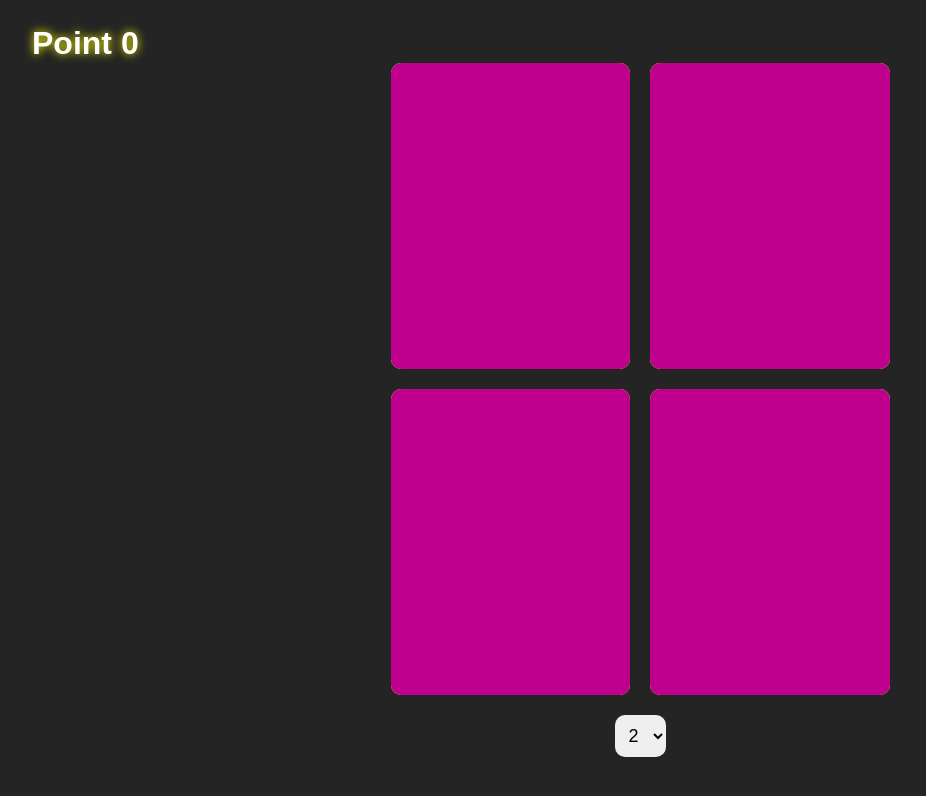
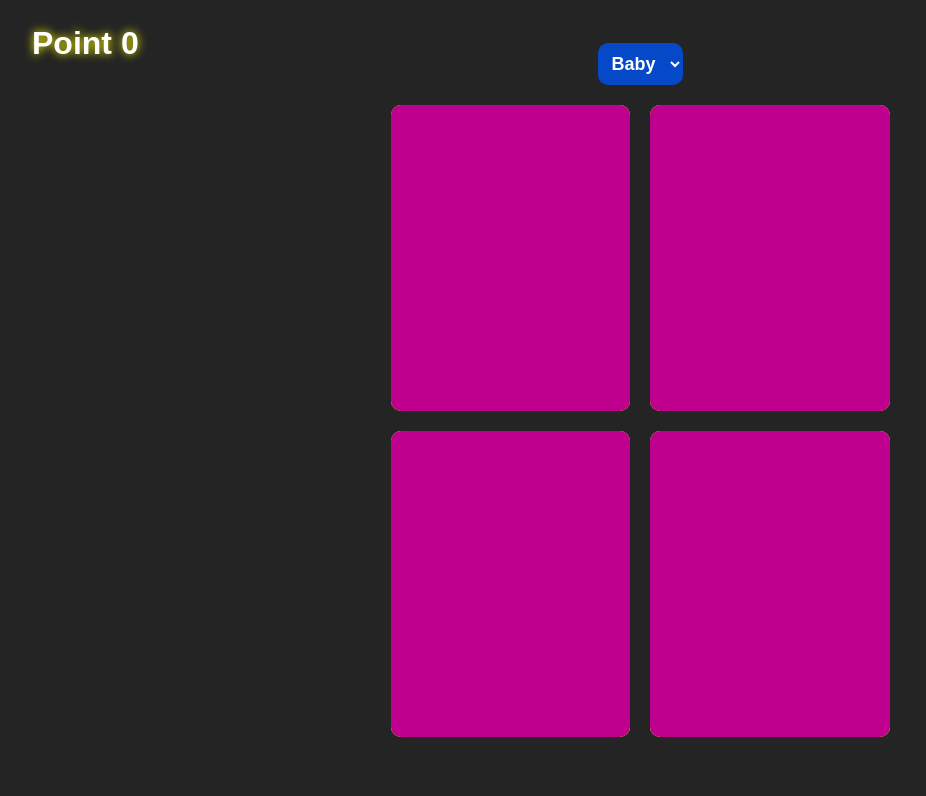
Before and after one commit to Prab2126/Memory-game, a plain HTML site: page index.html in a window 1280 px wide. Shown: the whole page, without its empty margins (0-926 px from the left). Drawn offline with Linux system fonts and the light colour scheme.

Commit message:
fix some bug and style some more

```diff
--- a/index.html
+++ b/index.html
@@ -74,6 +74,12 @@
         display: flex;
         gap: 10px;
       }
+      select {
+        background: #0649c8;
+        cursor: pointer;
+        color: white;
+        font-weight: bolder;
+      }
       select,
       button {
         font-size: 18px !important;
@@ -97,11 +103,15 @@
         background: #bf008f;
         backface-visibility: hidden;
       }
+
       .rot:first-child {
         display: flex;
         justify-content: center;
         align-items: center;
         background: yellow;
+      }
+      .changeColor:first-child {
+        background: #08ff00 !important;
       }
       i {
         font-style: normal;
@@ -115,12 +125,12 @@
   </head>
   <body>
     <h1>Point <span>0</span></h1>
+    <select id="selection">
+      <option selected value="2">Baby</option>
+      <option value="4">Boy</option>
+      <option value="6">Man</option>
+    </select>
     <main></main>
-    <div class="inputs">
-      <select id="selection">
-        <option selected value="2">2</option>
-        <option value="4">4</option>
-      </select>
-    </div>
+    <div class="inputs"></div>
   </body>
 </html>
--- a/script.js
+++ b/script.js
@@ -8,12 +8,11 @@ const allChild = [];
 let SelectData = 2;
 const arrayData = [];
 
-function Arrayadder() {
-  if (arrayData.length <= 2 * SelectData) {
-    let raValue = Math.floor(Math.random() * SelectData);
-
+function Arrayadder(n) {
+  if (arrayData.length <= SelectData ** 2) {
+    let raValue = Math.floor(Math.random() * SelectData * n);
     let check = arrayData.filter((e) => e == raValue);
-    check.length < 2 ? arrayData.push(raValue) : Arrayadder();
+    check.length < 2 ? arrayData.push(raValue) : Arrayadder(n);
   }
 }
 
@@ -30,25 +29,29 @@ const boxRender = () => {
       '<div class="rot"><i></i></div><div class="rot"></div>'
     );
 
-    Arrayadder();
+    if (SelectData == 2) Arrayadder(1);
+    else if (SelectData == 4) Arrayadder(2);
+    else if (SelectData == 6) Arrayadder(3);
     main.appendChild(button);
   }
   allDivs = document.querySelectorAll(".box");
-
   allDivs.forEach((e, i) => {
     let id = arrayData[i];
     e.setAttribute("dataId", id);
     e.children[0].children[0].innerText = id;
   });
+  logics();
 };
 boxRender();
 
-selection.addEventListener("change", (e) => {
+selection.addEventListener("input", (e) => {
   SelectData = e.target.value;
   count = 0;
+  document.querySelector("span").innerHTML = count;
   boxRender();
 });
 
+function logics() {
   allDivs.forEach((e) => {
     e.addEventListener("click", (element) => {
       let parentElement = element.target.parentElement;
@@ -62,9 +65,9 @@ allDivs.forEach((e) => {
         let check = values[0] == values[1];
         if (check) {
           values.length = 0;
+          allChild.forEach((e) => e.children[0].classList.add("changeColor"));
           allChild.length = 0;
           document.querySelector("span").innerHTML = count += 1;
-        console.log(count);
         } else {
           allChild.forEach((el) => {
             values.length = 0;
@@ -84,3 +87,4 @@ allDivs.forEach((e) => {
       }
     });
   });
+}
```
Lines whose indentation alone changed are shown as unchanged.
